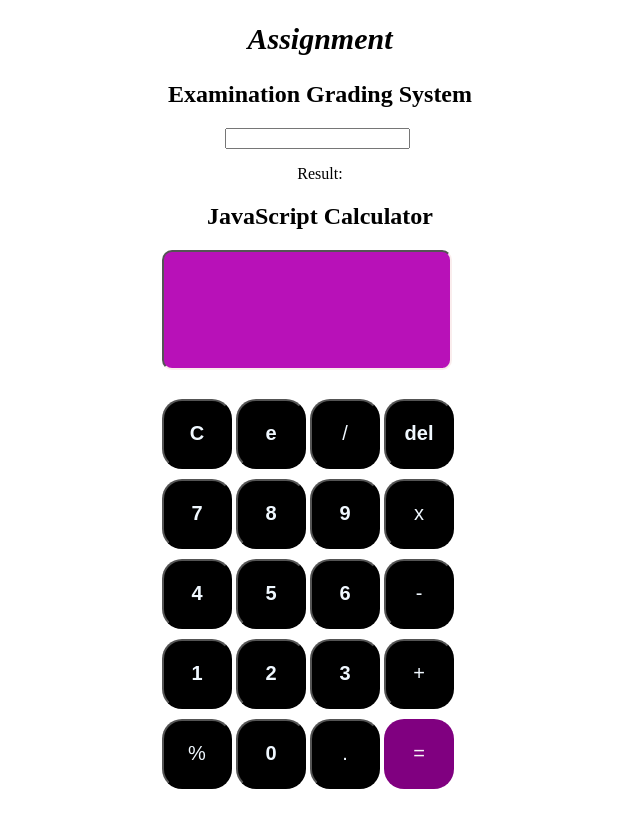
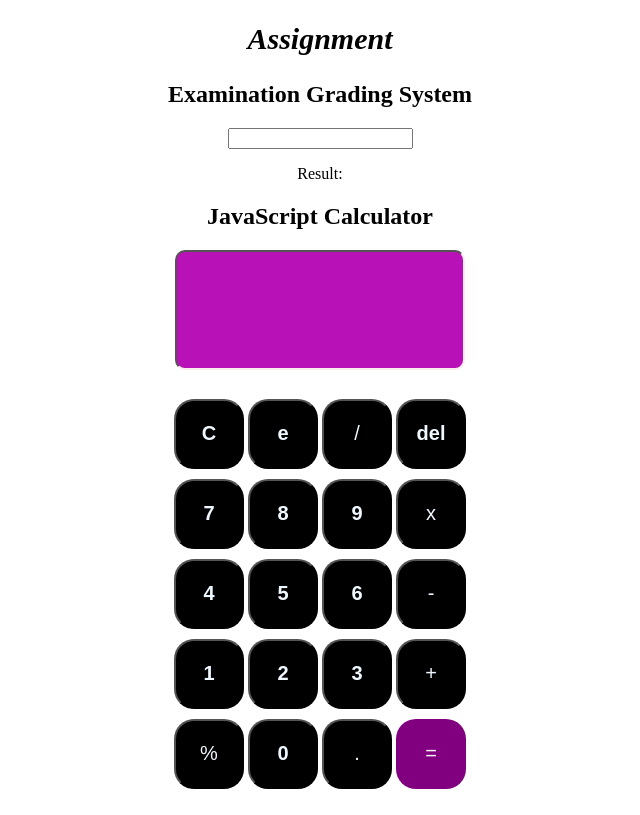
Before and after one commit to Sarah-Oluwasami/js-class, a plain HTML site: page sixth-experience.html in a window 1280 px wide. Shown: the part 63-878 px from the top of the page, without its empty margins (320-960 px from the left). Drawn offline with Linux system fonts and the light colour scheme.

Commit message:
corrected

```diff
--- a/sixth-experience.css
+++ b/sixth-experience.css
@@ -9,9 +9,7 @@ h2{
 }
 
 .score {
-    width: 15%;
-    margin-left: auto;
-    margin-right: auto;
+    text-align: center;
 }
 
 p {
@@ -19,9 +17,7 @@ p {
 }
 
 form{
-    margin-left: auto;
-    margin-right: auto;
-    width: 25%;
+    text-align: center;
 }
 
 #nine{
@@ -35,11 +31,7 @@ form{
 }
 
 .flex-container {
-    display: flex;
-    flex-wrap: wrap;
-    width: 25%;
-    margin-left: auto;
-    margin-right: auto;
+    text-align: center;
 }
 
 .flex {
```
